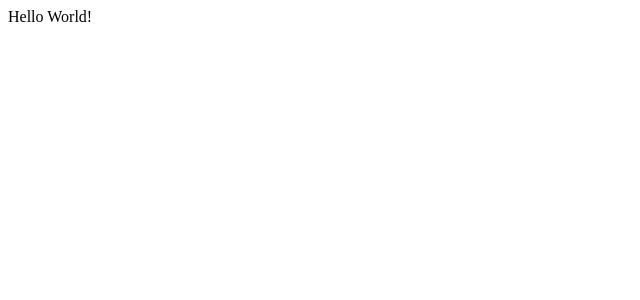
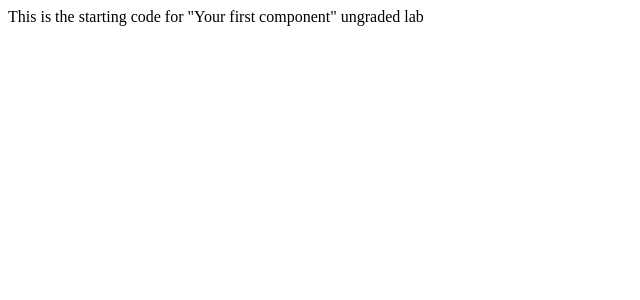
Before and after one commit to ImsirovicAjdin/react-from-scratch-101-simplest, a JavaScript app: page / in a window 1280 px wide. Shown: the top 300 px of the page, without its empty margins (0-640 px from the left). Built offline with nearby package versions, Linux system fonts and the light colour scheme.

Commit message:
Complete the task branch for 4-1-2-5 ungraded lab

```diff
--- a/src/App.js
+++ b/src/App.js
@@ -1,7 +1,14 @@
+function Heading() {
+  return (
+    <h1></h1>
+  )
+}
+
 function App() {
   return (
     <div className="App">
-      Hello World!
+      This is the starting code for "Your first component" ungraded lab
+      <Heading />
     </div>
   );
 }
```
